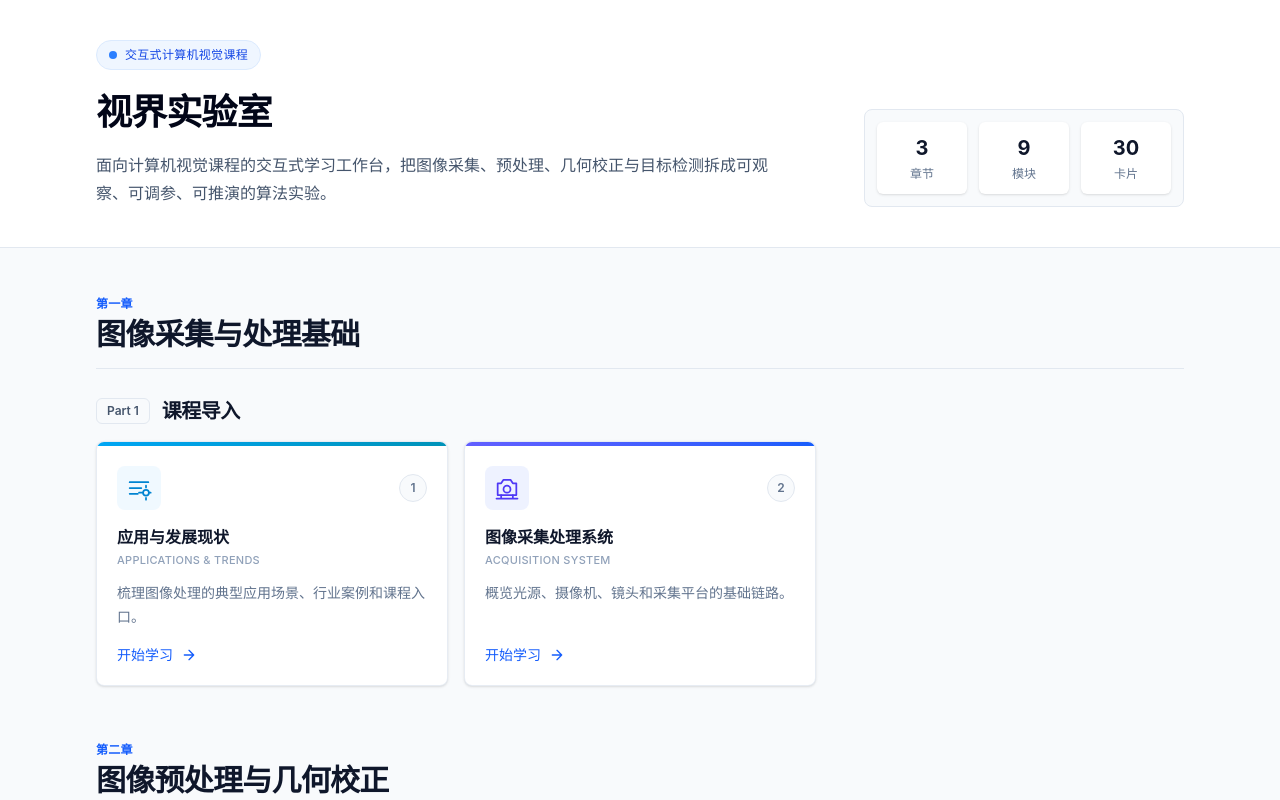
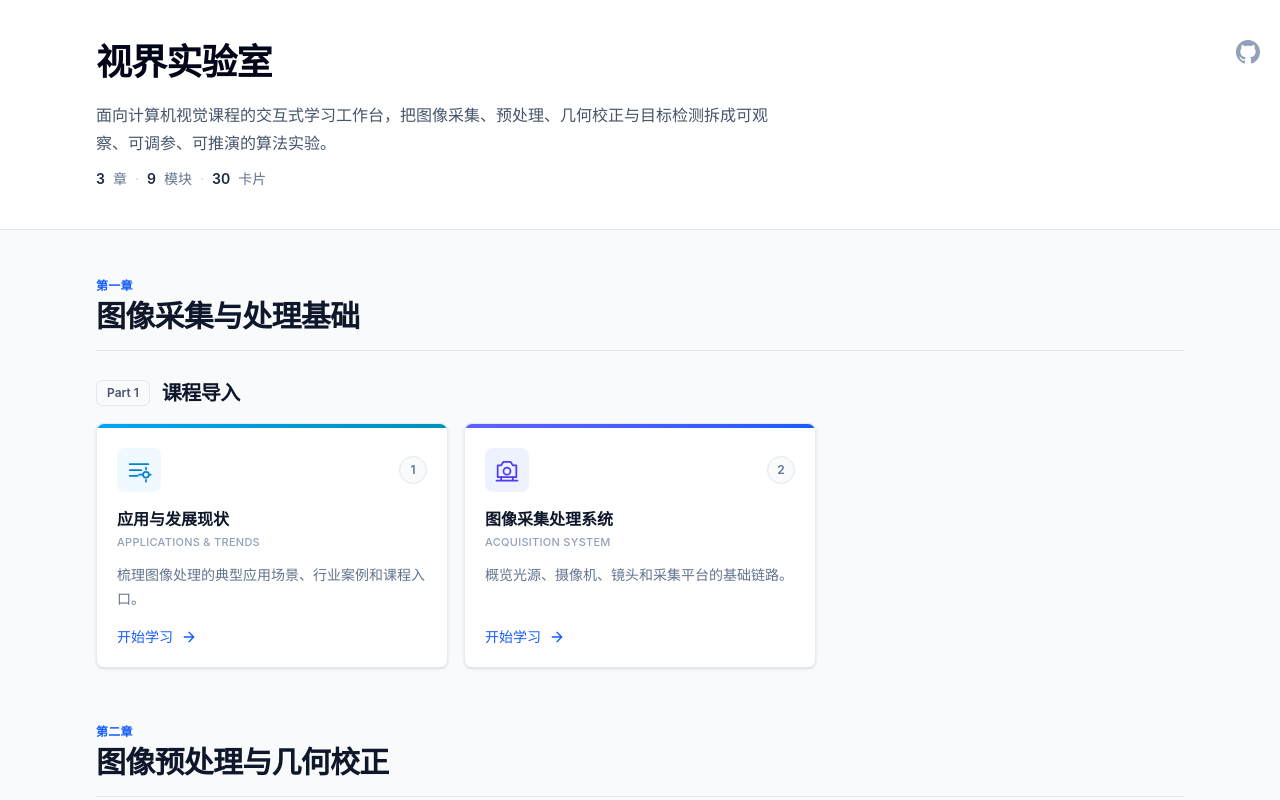
Before and after one commit to WhitePlusMS/Classical-CV-Lab, a Next.js app: page / in a window 1280 px wide. Shown: the top 800 px of the page. Built offline with nearby package versions, Linux system fonts and the light colour scheme.

Commit message:
feat(home): 首页UI调整 - 新增右上角 GitHub 图标链接 - 去除旧"交互式计算机视觉课程"badge - 统计信息（章/模块/卡片）缩为行内文字 - 底部 footer 替换为 GitHub 图标 + 仓库名 + 版权声明

```diff
--- a/src/app/page.tsx
+++ b/src/app/page.tsx
@@ -761,32 +761,32 @@
   return (
     <div className="min-h-screen bg-slate-50">
       {/* Hero Section */}
-      <header className="border-b border-slate-200 bg-white">
+      <header className="relative border-b border-slate-200 bg-white">
+        <a
+          href="https://github.com/WhitePlusMS/Classical-CV-Lab"
+          target="_blank"
+          rel="noopener noreferrer"
+          className="absolute right-5 top-10 text-slate-400 transition-colors hover:text-slate-700"
+          aria-label="GitHub"
+        >
+          <svg className="h-6 w-6" viewBox="0 0 24 24" fill="currentColor">
+            <path d="M12 0c-6.626 0-12 5.373-12 12 0 5.302 3.438 9.8 8.207 11.387.599.111.793-.261.793-.577v-2.234c-3.338.726-4.033-1.416-4.033-1.416-.546-1.387-1.333-1.756-1.333-1.756-1.089-.745.083-.729.083-.729 1.205.084 1.839 1.237 1.839 1.237 1.07 1.834 2.807 1.304 3.492.997.107-.775.418-1.305.762-1.604-2.665-.305-5.467-1.334-5.467-5.931 0-1.311.469-2.381 1.236-3.221-.124-.303-.535-1.524.117-3.176 0 0 1.008-.322 3.301 1.23.957-.266 1.983-.399 3.003-.404 1.02.005 2.047.138 3.006.404 2.291-1.552 3.297-1.23 3.297-1.23.653 1.653.242 2.874.118 3.176.77.84 1.235 1.911 1.235 3.221 0 4.609-2.807 5.624-5.479 5.921.43.372.823 1.102.823 2.222v3.293c0 .319.192.694.801.576 4.765-1.589 8.199-6.086 8.199-11.386 0-6.627-5.373-12-12-12z"/>
+          </svg>
+        </a>
         <div className="mx-auto flex max-w-6xl flex-col gap-8 px-5 py-10 sm:px-8 lg:flex-row lg:items-end lg:justify-between">
           <div className="max-w-3xl">
-            <div className="mb-5 inline-flex items-center gap-2 rounded-full border border-blue-100 bg-blue-50 px-3 py-1.5">
-              <span className="h-2 w-2 rounded-full bg-blue-500" />
-              <span className="text-xs font-medium tracking-wide text-blue-700">交互式计算机视觉课程</span>
-            </div>
             <h1 className="text-3xl font-bold leading-tight tracking-tight text-slate-950 sm:text-4xl">
               视界实验室
             </h1>
             <p className="mt-4 max-w-2xl text-base leading-7 text-slate-600">
               面向计算机视觉课程的交互式学习工作台，把图像采集、预处理、几何校正与目标检测拆成可观察、可调参、可推演的算法实验。
             </p>
-          </div>
-          <div className="grid w-full grid-cols-3 gap-3 rounded-lg border border-slate-200 bg-slate-50 p-3 text-center sm:w-auto sm:min-w-80">
-            <div className="rounded-md bg-white px-4 py-3 shadow-sm">
-              <div className="text-xl font-bold text-slate-900">{learningChapters.length}</div>
-              <div className="mt-1 text-xs text-slate-500">章节</div>
-            </div>
-            <div className="rounded-md bg-white px-4 py-3 shadow-sm">
-              <div className="text-xl font-bold text-slate-900">{moduleCount}</div>
-              <div className="mt-1 text-xs text-slate-500">模块</div>
-            </div>
-            <div className="rounded-md bg-white px-4 py-3 shadow-sm">
-              <div className="text-xl font-bold text-slate-900">{totalConceptCount}</div>
-              <div className="mt-1 text-xs text-slate-500">卡片</div>
+            <div className="mt-3 flex items-center gap-2 text-sm text-slate-500">
+              <span className="font-semibold text-slate-800">{learningChapters.length}</span><span>章</span>
+              <span className="text-slate-300">·</span>
+              <span className="font-semibold text-slate-800">{moduleCount}</span><span>模块</span>
+              <span className="text-slate-300">·</span>
+              <span className="font-semibold text-slate-800">{totalConceptCount}</span><span>卡片</span>
             </div>
           </div>
         </div>
@@ -870,7 +870,17 @@
       <footer className="border-t border-slate-200 bg-white">
         <div className="mx-auto max-w-6xl px-8 py-6">
           <p className="text-xs text-slate-400 text-center">
-            视界实验室 - 计算机视觉交互式教学平台
+          <a
+              href="https://github.com/WhitePlusMS/Classical-CV-Lab"
+              target="_blank"
+              rel="noopener noreferrer"
+              className="inline-flex items-center gap-1.5 text-xs text-slate-400 transition-colors hover:text-slate-600"
+            >
+              <svg className="h-3.5 w-3.5" viewBox="0 0 24 24" fill="currentColor">
+                <path d="M12 0c-6.626 0-12 5.373-12 12 0 5.302 3.438 9.8 8.207 11.387.599.111.793-.261.793-.577v-2.234c-3.338.726-4.033-1.416-4.033-1.416-.546-1.387-1.333-1.756-1.333-1.756-1.089-.745.083-.729.083-.729 1.205.084 1.839 1.237 1.839 1.237 1.07 1.834 2.807 1.304 3.492.997.107-.775.418-1.305.762-1.604-2.665-.305-5.467-1.334-5.467-5.931 0-1.311.469-2.381 1.236-3.221-.124-.303-.535-1.524.117-3.176 0 0 1.008-.322 3.301 1.23.957-.266 1.983-.399 3.003-.404 1.02.005 2.047.138 3.006.404 2.291-1.552 3.297-1.23 3.297-1.23.653 1.653.242 2.874.118 3.176.77.84 1.235 1.911 1.235 3.221 0 4.609-2.807 5.624-5.479 5.921.43.372.823 1.102.823 2.222v3.293c0 .319.192.694.801.576 4.765-1.589 8.199-6.086 8.199-11.386 0-6.627-5.373-12-12-12z"/>
+              </svg>
+              Classical-CV-Lab / 视界实验室 · WhitePlusMS &copy; 2026
+            </a>
           </p>
         </div>
       </footer>
```
